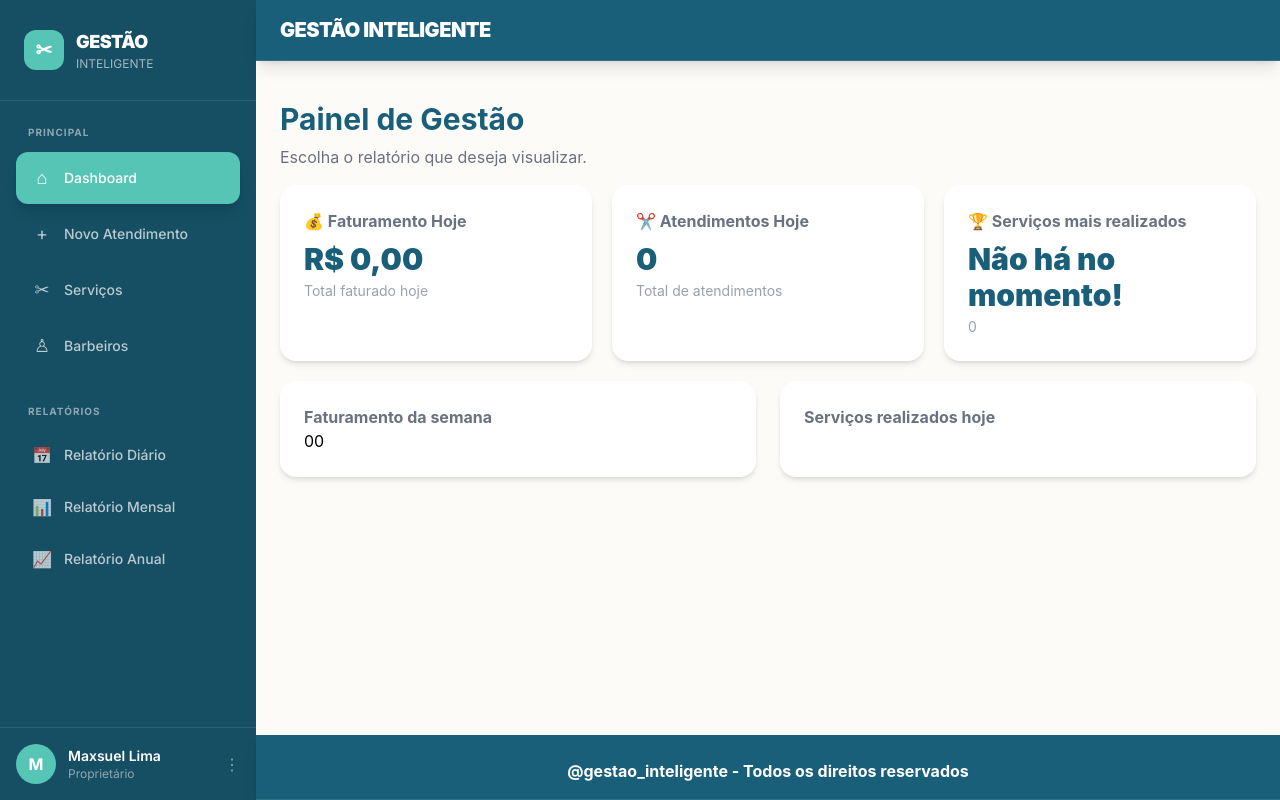
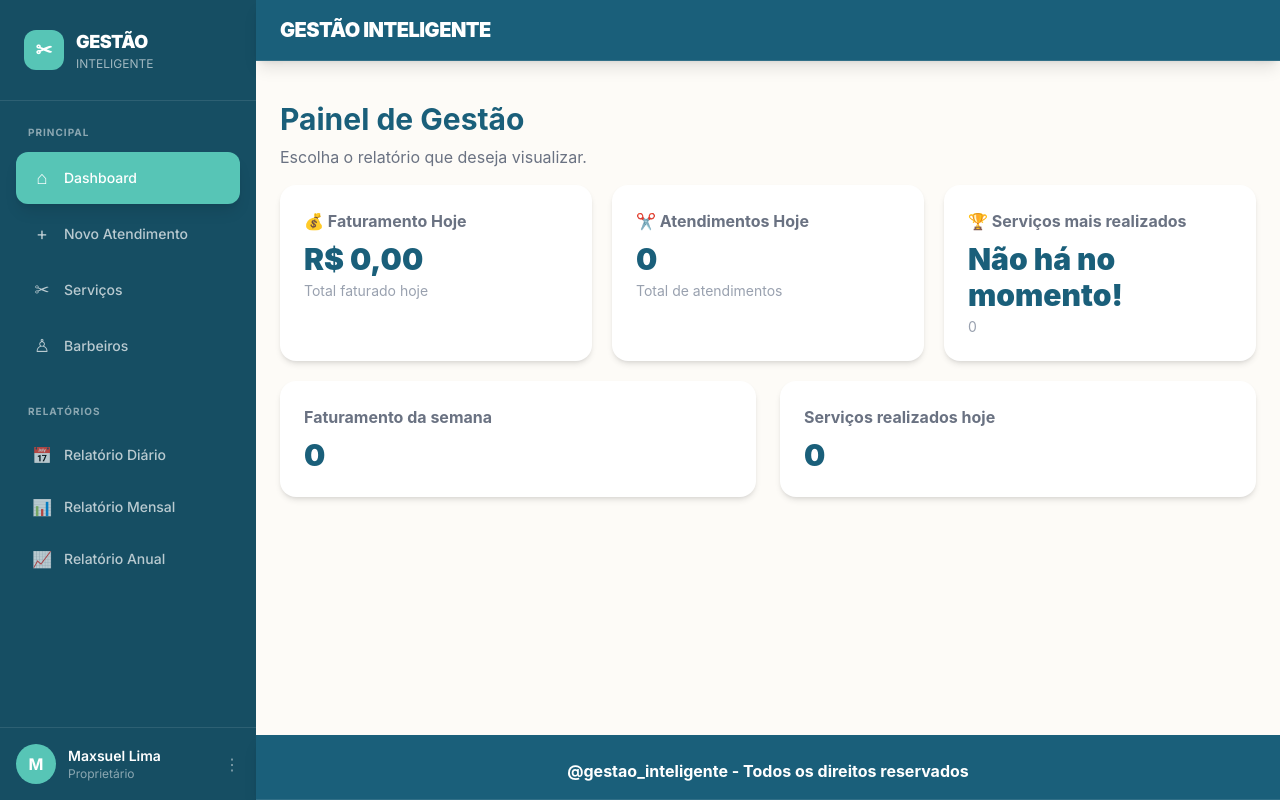
Before and after one commit to MaxBr221/gestao_front, a Next.js app: page /painel in a window 1280 px wide. Built offline with nearby package versions, Linux system fonts and the light colour scheme; no server answers.

Commit message:
feat - implementando funcionalidade de servicos realizados hoje

```diff
--- a/src/app/painel/page.tsx
+++ b/src/app/painel/page.tsx
@@ -2,17 +2,20 @@
 import { Template } from "../components/Template";
 import { useRouter } from "next/navigation";
 import { useEffect, useState } from "react";
-import { buscarRelatorioDiario, buscarRelatorioSemanal } from "../resources/relatorio/relatorioService";
+import { buscarRelatorioDiario, buscarRelatorioSemanal, servicosDeHoje } from "../resources/relatorio/relatorioService";
 export default function PainelPage() {
     const router = useRouter();
     const [diario, setDiario] = useState<any>(null);
     const [semanal, setSemanal] = useState<any>(null);
+    const [servico, setServico] = useState<any>(null);
+
 
 
     useEffect(() =>{
         async function carregarRelatorio() {
             const dadosDiario = await buscarRelatorioDiario();
             const dadosSemanal = await buscarRelatorioSemanal();
+            const servicosHoje = await servicosDeHoje();
         }
         carregarRelatorio();
     }, [])
@@ -76,8 +79,8 @@ export default function PainelPage() {
                         <p className="text-gray-500 font-bold">
                             Faturamento da semana
                         </p>
-                        <h2>
-                            {semanal?.dia ?? 0}
+                        <h2 className="text-3xl font-black text-[#1A5F7A] mt-2">
+                            {semanal?.dia}
                             {semanal?.faturamento ?? 0}
                         </h2>
                     </div>
@@ -85,8 +88,9 @@ export default function PainelPage() {
                         <p className="text-gray-500 font-bold">
                             Serviços realizados hoje
                         </p>
-                        <h2>
-
+                        <h2 className="text-3xl font-black text-[#1A5F7A] mt-2">
+                            {servico?.nome}
+                            {servico?.quantidade ?? 0}
                         </h2>
 
                     </div>
--- a/src/app/resources/relatorio/relatorioService.ts
+++ b/src/app/resources/relatorio/relatorioService.ts
@@ -25,3 +25,9 @@ export async function buscarRelatorioSemanal(){
 
     return response.data;
 }
+export async function  servicosDeHoje() {
+    const response = await api.get("relatorio/servicodehoje")
+
+    return response.data;
+
+}
```
